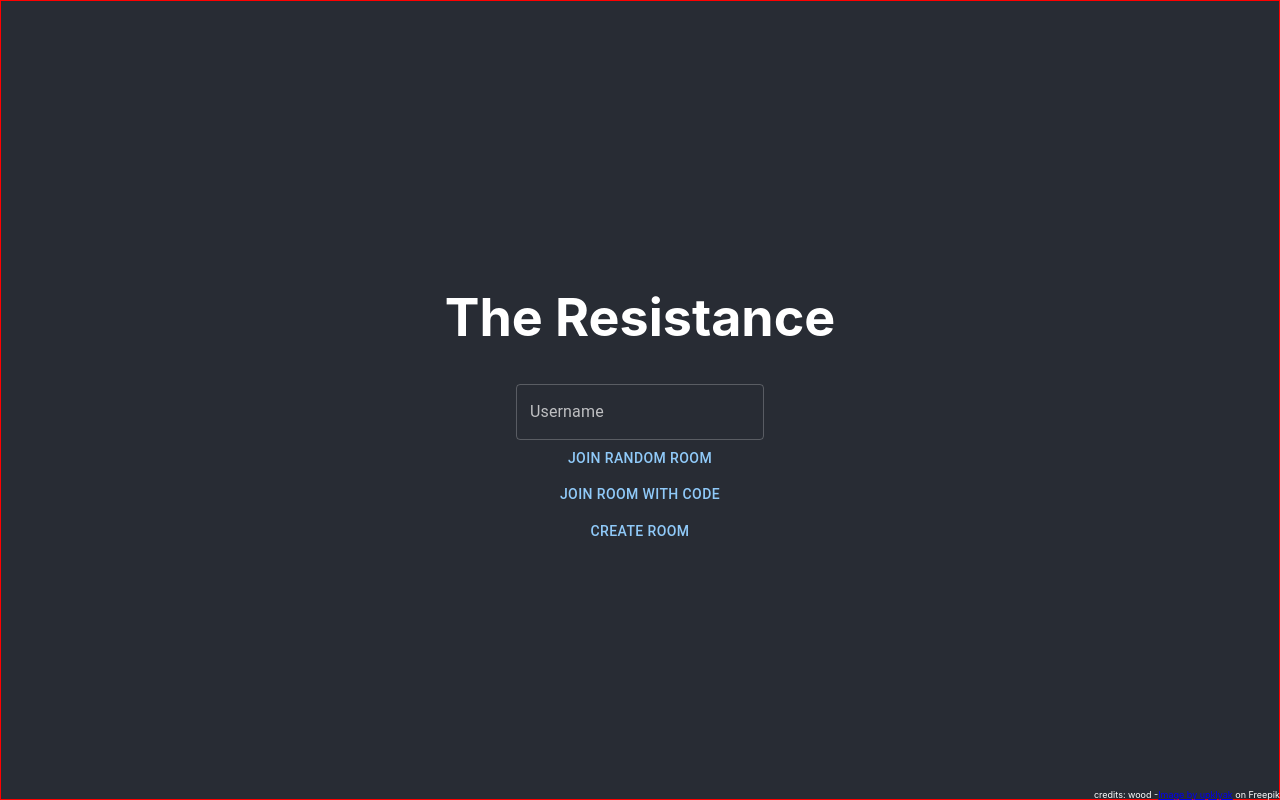
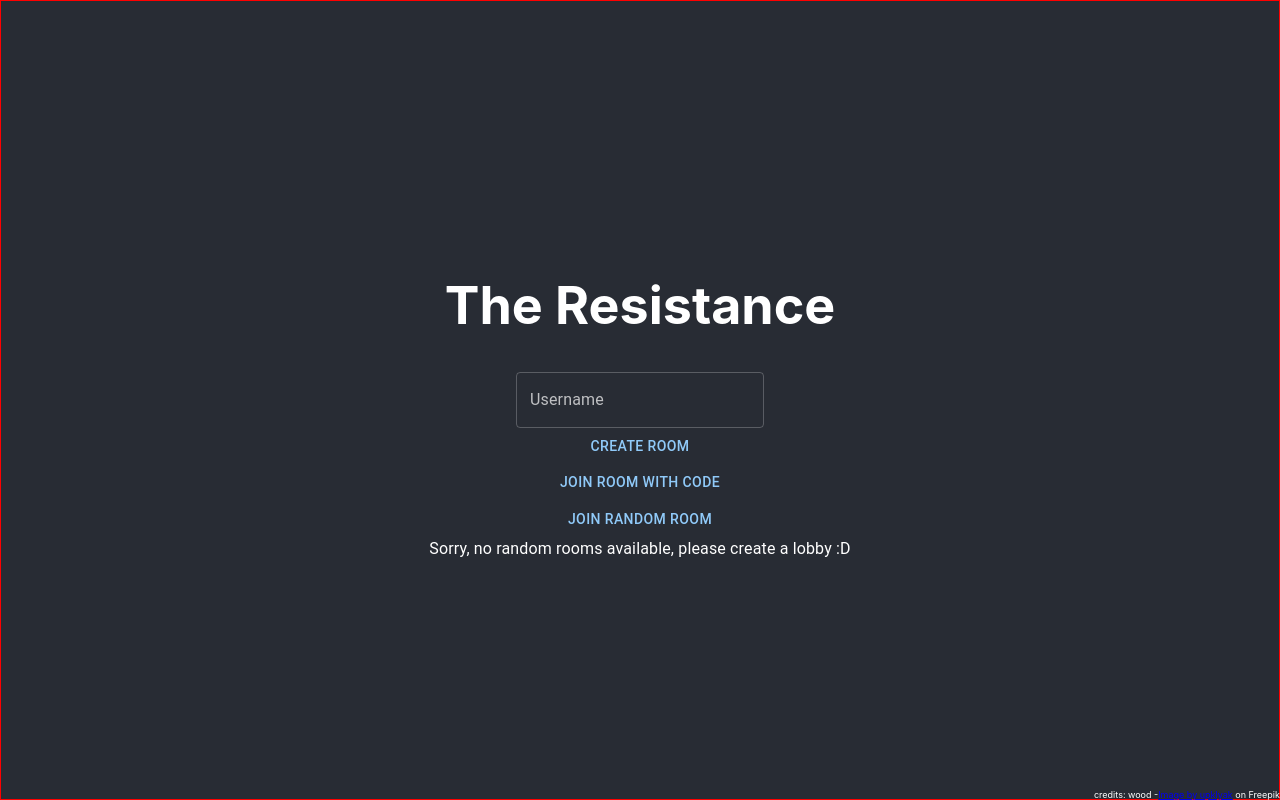
Before and after one commit to minchanhan/resistance, a React (Create React App) app: page / in a window 1280 px wide. Built offline with nearby package versions, Linux system fonts and the light colour scheme; no server answers.

Commit message:
saving random join functionality for now

```diff
--- a/src/Screens/GameScreen/Components/ChatBox/ChatBox.jsx
+++ b/src/Screens/GameScreen/Components/ChatBox/ChatBox.jsx
@@ -31,10 +31,9 @@ function ChatBox({ socket, roomCode="", username }) {
 
   useMemo(() => { // listen
     socket.on("receive_msg", (data) => {
-      console.log(data);
       setMsgList((msgList) => [...msgList, data]);
     });
-  }, [socket]); // <-- whenever there's change in socket server
+  }, [socket]);
 
   return (
     <div className="chatWindow">
--- a/src/Screens/StartScreen/StartScreen.jsx
+++ b/src/Screens/StartScreen/StartScreen.jsx
@@ -1,8 +1,8 @@
-import React, { useState } from "react";
+import React, { useState, useMemo } from "react";
 import "../../App.css";
 
 import CreateRoomModal from "./Components/CreateRoomModal";
-import { Grid, Button, TextField } from "@mui/material";
+import { Grid, Button, TextField, Typography } from "@mui/material";
 import JoinRoomModal from "./Components/JoinRoomModal";
 
 function StartScreen({
@@ -15,6 +15,7 @@ function StartScreen({
 }) {
   const [createRoomModal, setCreateRoomModal] = useState(false);
   const [joinRoomModal, setJoinRoomModal] = useState(false);
+  const [openLobby, setOpenLobby] = useState(false);
 
   const [capacity, setCapacity] = useState(5);
   const [usernameWarning, setUsernameWarning] = useState(false);
@@ -43,21 +44,34 @@ function StartScreen({
   const handleJoinClose = () => {
     setJoinRoomModal(false);
   }
+
+  // RANDOM JOIN
   const handleJoinRandom = () => {
     setIsHost(false);
     setUsernameWarning(true);
-    joinRoom(true);
+    socket.emit("request_open_lobby");
   }
 
+  useMemo(() => { // listen
+      socket.on("open_value", (openLobby) => {
+      console.log(openLobby);
+      setOpenLobby(openLobby);
+      if (openLobby) joinRoom(true);
+    });
+  }, [socket]);
+
+  // JOIN ROOM
   const joinRoom = (isRandom=false) => {
-    console.log(isRandom);
     if (usernameValidate()) {
       if (isRandom) {
         roomCode = "random"
         setRoomCode("random");
       }
+
       socket.emit("join_room", {isHost, roomCode, username, capacity});
-      setGameStart(true);
+      console.log("isRandom", isRandom);
+      console.log("openLobby", openLobby);
+      if (!isRandom || openLobby) setGameStart(true);
     }
     return;
   };
@@ -85,10 +99,18 @@ function StartScreen({
         </Grid>
 
         <Grid xs>
-          <Button
-            onClick={handleJoinRandom}>
-              Join Random Room
-          </Button>
+          <Button onClick={handleCreateOpen}>Create Room</Button>
+          {
+            createRoomModal ? (
+              <CreateRoomModal
+                open={createRoomModal && usernameValidate()}
+                handleCreateClose={handleCreateClose}
+                capacity={capacity}
+                setCapacity={setCapacity}
+                createRoom={joinRoom}
+              />
+            ) : <></>
+          }
         </Grid>
 
         <Grid xs>
@@ -105,19 +127,21 @@ function StartScreen({
         </Grid>
 
         <Grid xs>
-          <Button onClick={handleCreateOpen}>Create Room</Button>
-          {
-            createRoomModal ? (
-              <CreateRoomModal
-                open={createRoomModal && usernameValidate()}
-                handleCreateClose={handleCreateClose}
-                capacity={capacity}
-                setCapacity={setCapacity}
-                createRoom={joinRoom}
-              />
-            ) : <></>
-          }
+          <Button
+            onClick={handleJoinRandom}>
+              Join Random Room
+          </Button>
         </Grid>
+
+        {
+          !openLobby ? (
+            <Grid xs>
+              <Typography>Sorry, no random rooms available, please create a lobby :D</Typography>
+            </Grid>
+          ) : (
+            <></>
+          )
+        }
       </Grid>
 
       <footer className="footer">
```
